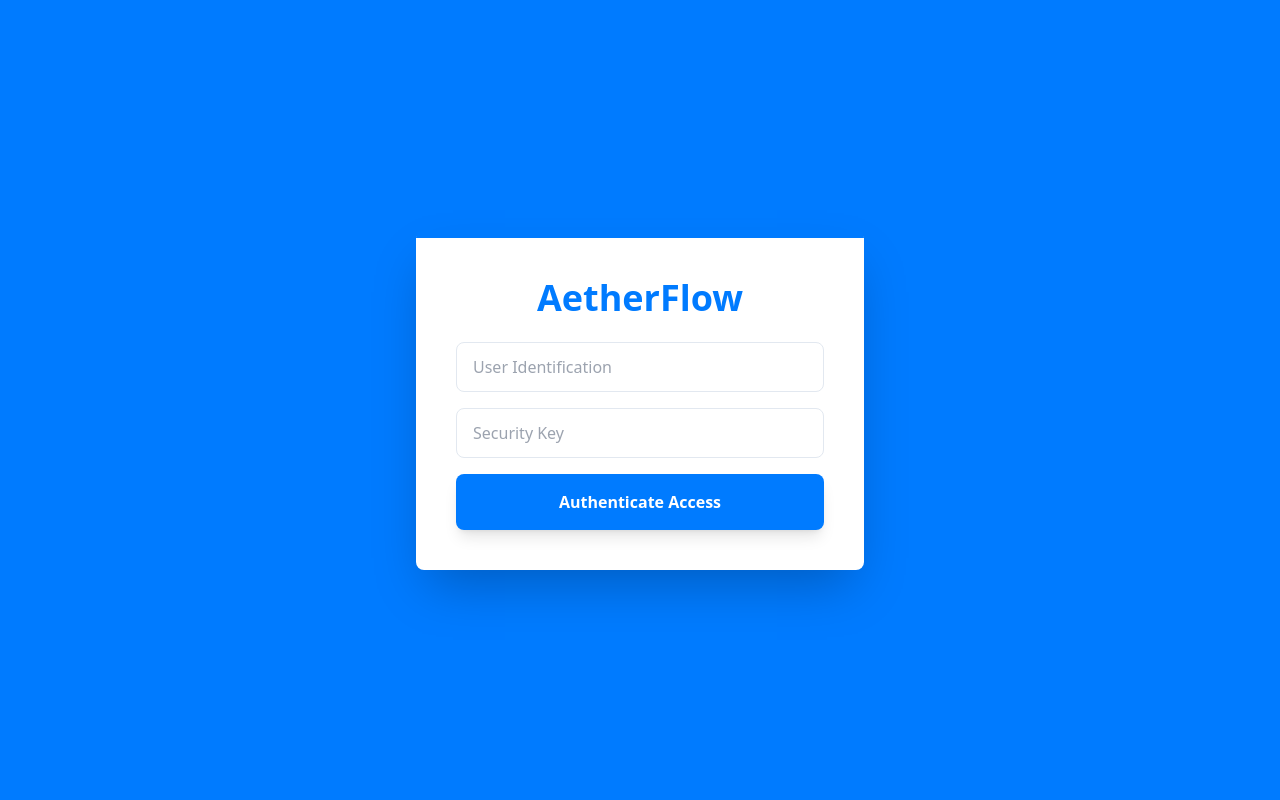
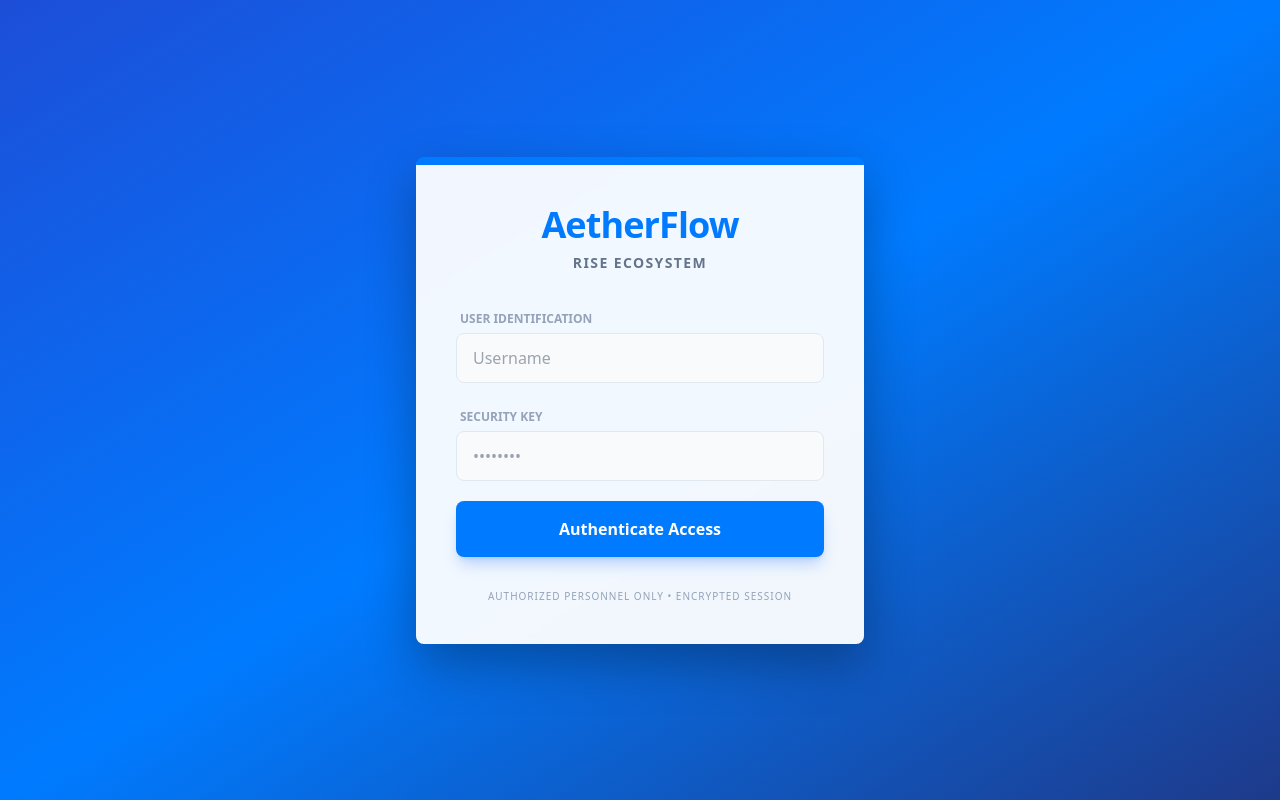
Before and after one commit to DizzyWizzy88/AetherFlow, a React (Vite) app: page / in a window 1280 px wide. Built offline with nearby package versions, Linux system fonts and the light colour scheme.

Commit message:
UI: Implemented high-fidelity polish and Sprint 1 interaction logic

```diff
--- a/src/components/Login.jsx
+++ b/src/components/Login.jsx
@@ -4,29 +4,61 @@ const Login = () => {
   const [user, setUser] = useState('')
   const [pass, setPass] = useState('')
 
+  const handleLogin = () => {
+    if (user && pass) {
+      // Professional feedback for the instructor/QA
+      alert(`System: Access request received for "${user}". \n\nStatus: UI Validated. \nNext Step: Sprint 2 SQL/JWT Integration.`);
+    } else {
+      alert("Validation Error: Please enter User Identification and Security Key.");
+    }
+  }
+
   return (
-    <div className="min-h-screen bg-cloud-gray flex items-center justify-center p-6">
-      <div className="bg-white p-10 rounded-aether shadow-2xl w-full max-w-md border-t-8 border-aether-blue">
-        <h1 className="text-4xl font-black text-aether-blue text-center mb-6">AetherFlow</h1>
-        <form className="space-y-4">
+    <div className="min-h-screen w-full bg-gradient-to-br from-blue-700 via-[#007BFF] to-blue-900 flex items-center justify-center p-6">
+
+      {/* High-Fidelity Container */}
+      <div className="bg-white/95 backdrop-blur-md p-10 rounded-aether shadow-[0_20px_50px_rgba(0,0,0,0.3)] w-full max-w-md border-t-8 border-aether-blue transform transition-all duration-500 hover:scale-[1.01]">
+
+        <div className="text-center mb-8">
+          <h1 className="text-4xl font-black text-aether-blue tracking-tight">AetherFlow</h1>
+          <p className="text-slate-500 text-sm mt-2 uppercase tracking-widest font-semibold">RISE Ecosystem</p>
+        </div>
+
+        <form className="space-y-5" onSubmit={(e) => e.preventDefault()}>
+          <div className="space-y-1">
+            <label className="text-xs font-bold text-slate-400 ml-1 uppercase">User Identification</label>
             <input
               type="text"
-            placeholder="User Identification"
-            className="w-full px-4 py-3 border border-slate-200 rounded-aether focus:ring-2 focus:ring-aether-blue outline-none"
+              placeholder="Username"
+              className="w-full px-4 py-3 bg-slate-50 border border-slate-200 rounded-aether focus:ring-2 focus:ring-aether-blue focus:bg-white outline-none transition-all"
               value={user}
               onChange={(e) => setUser(e.target.value)}
             />
+          </div>
+
+          <div className="space-y-1">
+            <label className="text-xs font-bold text-slate-400 ml-1 uppercase">Security Key</label>
             <input
               type="password"
-            placeholder="Security Key"
-            className="w-full px-4 py-3 border border-slate-200 rounded-aether focus:ring-2 focus:ring-aether-blue outline-none"
+              placeholder="••••••••"
+              className="w-full px-4 py-3 bg-slate-50 border border-slate-200 rounded-aether focus:ring-2 focus:ring-aether-blue focus:bg-white outline-none transition-all"
               value={pass}
               onChange={(e) => setPass(e.target.value)}
             />
-          <button type="button" className="w-full bg-aether-blue text-white py-4 rounded-aether font-bold hover:bg-blue-800 transition-all shadow-lg">
+          </div>
+
+          <button
+            type="button"
+            onClick={handleLogin}
+            className="w-full bg-aether-blue text-white py-4 rounded-aether font-bold shadow-lg shadow-blue-500/30 hover:bg-blue-700 hover:-translate-y-0.5 active:scale-95 transition-all duration-200 mt-4"
+          >
             Authenticate Access
           </button>
         </form>
+
+        <p className="text-center text-[10px] text-slate-400 mt-8 uppercase tracking-widest font-medium">
+          Authorized Personnel Only • Encrypted Session
+        </p>
       </div>
     </div>
   )
```
Lines whose indentation alone changed are shown as unchanged.
